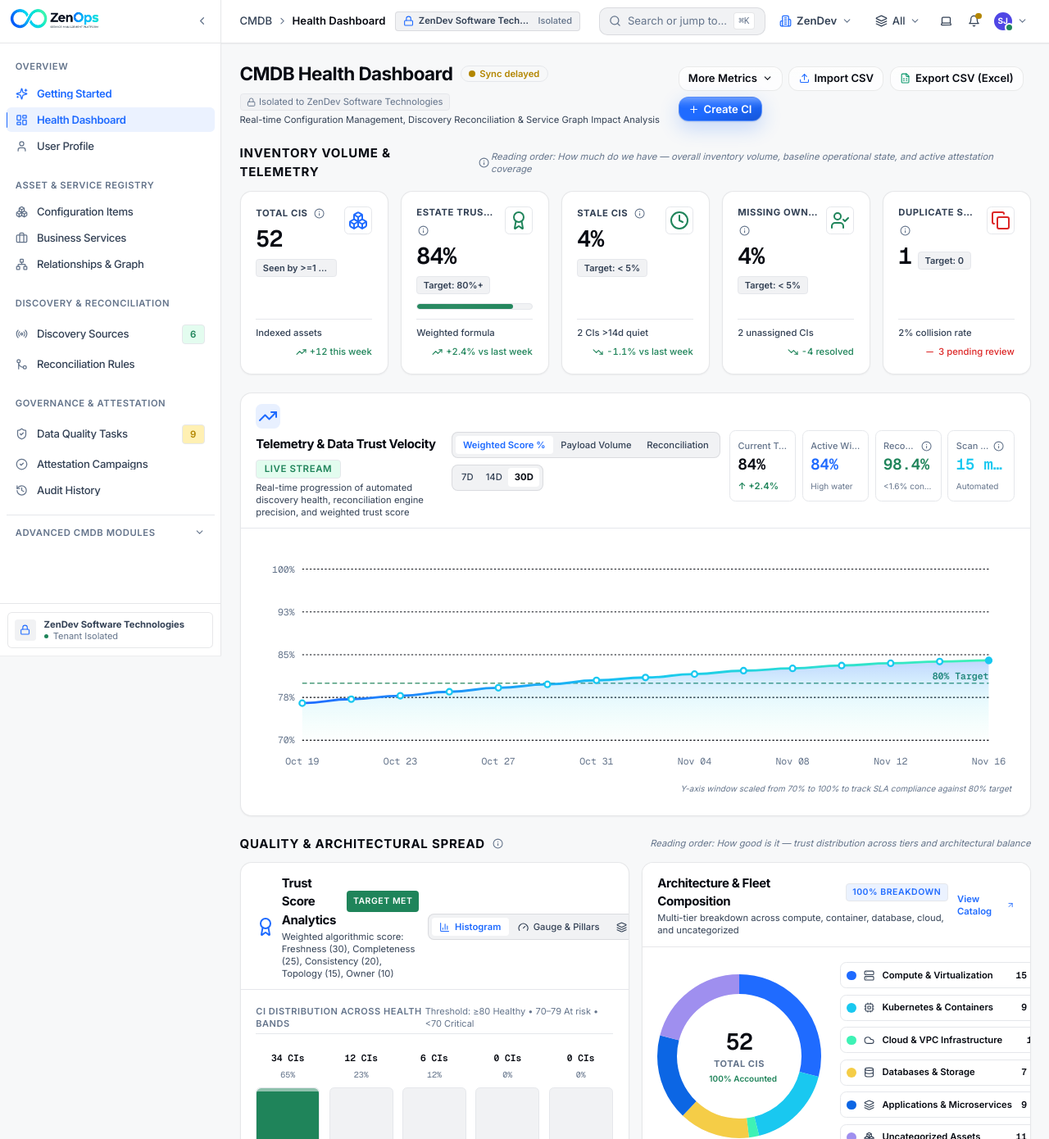
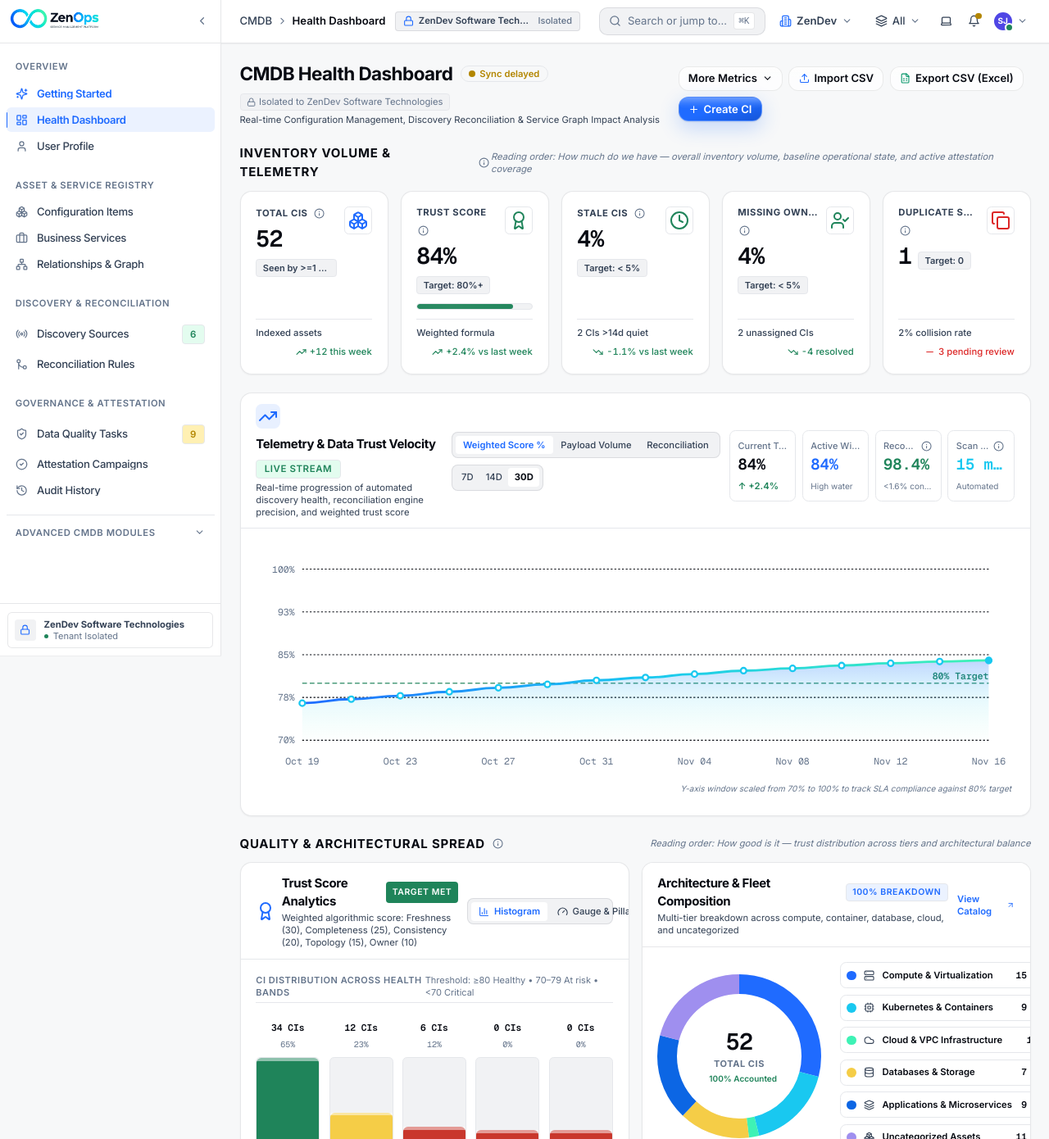
Before and after one commit to soundharyaprakash/Zenops-frontend-desgin, a Next.js app: page /dashboard in a window 1280 px wide. Shown: the top 1390 px of the page at 82% size. Built offline with nearby package versions, Linux system fonts and the light colour scheme.

Commit message:
refactor(cmdb): update Trust Score label and clean up TrustScoreAnalyticsCard tabs

```diff
--- a/src/components/cmdb/CMDBDashboardView.tsx
+++ b/src/components/cmdb/CMDBDashboardView.tsx
@@ -51,7 +51,7 @@ import { getDashboardMetrics } from "@/lib/dashboard/metrics";
 import { PrimaryButton } from "@/components/shared/PrimaryButton";
 import {
   getTaskQueueMetrics,
-  ESTATE_TRUST_SCORE_LABEL,
+  TRUST_SCORE_LABEL,
 } from "@/lib/cmdb-metrics";
 
 export function CMDBDashboardView() {
@@ -350,7 +350,7 @@ export function CMDBDashboardView() {
 
           {/* Tile 2: Weighted Trust Score (Unified weighted formula - Priority 1, Item 5) */}
           <KpiCard
-            title={ESTATE_TRUST_SCORE_LABEL}
+            title={TRUST_SCORE_LABEL}
             value={`${dashboardData.weightedTrustScore}%`}
             subtitle="Weighted formula"
             icon={Award}
--- a/src/components/cmdb/TrustScoreAnalyticsCard.tsx
+++ b/src/components/cmdb/TrustScoreAnalyticsCard.tsx
@@ -142,19 +142,6 @@ export function TrustScoreAnalyticsCard() {
             <span>Gauge & Pillars</span>
           </button>
 
-          <button
-            type="button"
-            onClick={() => setActiveTab("services")}
-            className={cn(
-              "px-2.5 py-1 rounded font-medium transition-all duration-150 flex items-center gap-1.5 flex-shrink-0",
-              activeTab === "services"
-                ? "bg-surface text-primary shadow-xs font-semibold"
-                : "text-text-secondary hover:text-text-default"
-            )}
-          >
-            <Layers className="w-3.5 h-3.5" />
-            <span>Services</span>
-          </button>
         </div>
       </CardHeader>
 
--- a/src/lib/cmdb-metrics/trust-score.ts
+++ b/src/lib/cmdb-metrics/trust-score.ts
@@ -13,6 +13,7 @@ import { CIItem } from "../../types/cmdb";
 import { isCIStale } from "./stale-thresholds";
 
 export const ESTATE_TRUST_SCORE_LABEL = "Estate Trust Score";
+export const TRUST_SCORE_LABEL = "Trust Score";
 
 export interface TrustScorePillar {
   id: "freshness" | "completeness" | "consistency" | "topology" | "ownership";
```
